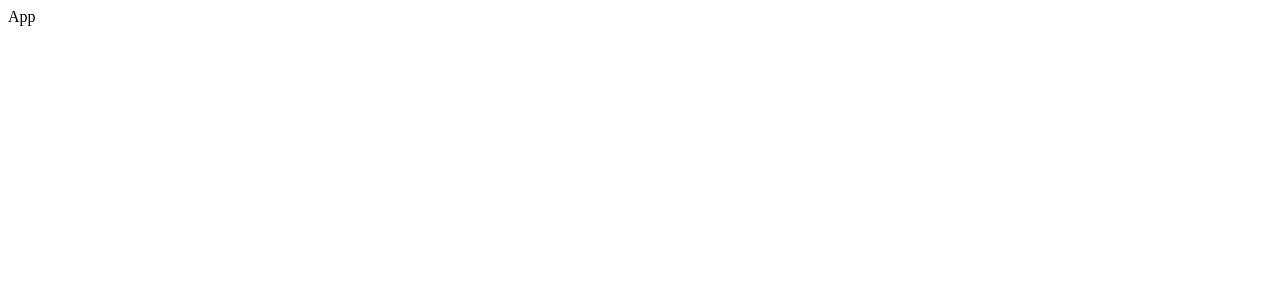
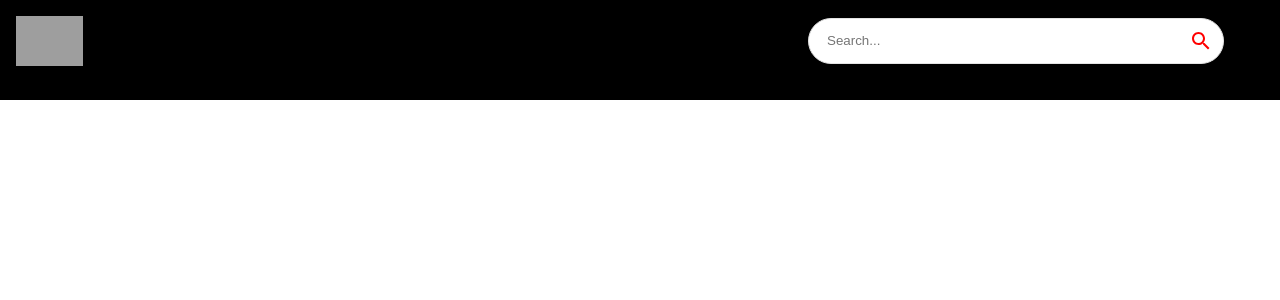
Before and after one commit to omarashzeinhom/youtube-clone-react-mui, a React (Create React App) app: page / in a window 1280 px wide. Shown: the top 300 px of the page. Built offline with nearby package versions, Linux system fonts and the light colour scheme; grey boxes are pictures that could not be loaded.

Commit message:
ADDED NAVBAR GUI

```diff
--- a/src/App.js
+++ b/src/App.js
@@ -1,11 +1,26 @@
-import React from 'react'
+import React from "react";
+import { BrowserRouter, Routes, Route } from "react-router-dom";
+import { Box } from "@mui/material";
+import {
+  ChannelDetail,
+  Feed,
+  Navbar,
+  SearchFeed,
+  VideoDetail,
+} from "./components";
 
-const App = () => {
-  return (
-    <div>
-      App
-    </div>
-  )
-}
+const App = () => (
+  <BrowserRouter>
+    <Box sx={{ backgroundColor: "#000" }}>
+      <Navbar />
+      <Routes>
+        <Route path="/" exact element={<Feed />} />
+        <Route path="/video/:id" element={<VideoDetail />} />
+        <Route path="/channel/:id" element={<ChannelDetail />} />
+        <Route path="/search/:searchTerm" element={<SearchFeed />} />
+      </Routes>
+    </Box>
+  </BrowserRouter>
+);
 
-export default App
+export default App;
--- /dev/null
+++ b/src/components/ChannelDetail.jsx
@@ -0,0 +1,11 @@
+import React from 'react'
+
+const ChannelDetail = () => {
+  return (
+    <div>
+
+    </div>
+  )
+}
+
+export default ChannelDetail
--- /dev/null
+++ b/src/components/Feed.jsx
@@ -0,0 +1,11 @@
+import React from 'react'
+
+const Feed = () => {
+  return (
+    <div>
+      Feed
+    </div>
+  )
+}
+
+export default Feed
--- /dev/null
+++ b/src/components/Navbar.jsx
@@ -0,0 +1,26 @@
+import React from "react";
+import { Stack } from "@mui/material";
+import { Link } from "react-router-dom";
+import { logo } from "../utils/constants";
+import { SearchBar } from "./index";
+
+const Navbar = () => (
+  <Stack
+    direction="row"
+    alignItems="center"
+    p={2}
+    sx={{
+      position: "sticky",
+      background: "#000",
+      top: 0,
+      justifyContent: "space-between",
+    }}
+  >
+    <Link to="/" style={{ display: "flex", alignItems: "center" }}>
+      <img src={logo} alt="logo" height={50} />
+    </Link>
+    <SearchBar />
+  </Stack>
+);
+
+export default Navbar;
--- /dev/null
+++ b/src/components/SearchBar.jsx
@@ -0,0 +1,34 @@
+import React from 'react';
+import { useState } from 'react';
+import {useNavigate} from 'react-router-dom';
+import {Paper, IconButton} from '@mui/material';
+import {Search} from '@mui/icons-material'
+
+const SearchBar = () => {
+  return (
+   <Paper
+   component="form"
+   onSubmit={()=>{}}
+   sx={{borderRadius: 20,
+border: '1px solid #e3e3e3',
+pl: 2,
+boxShadow: 'none',
+mr: {sm: 5}
+
+}}
+   >
+<input
+className='search-bar'
+placeholder='Search...'
+value=""
+onChange={()=>{}}
+
+/>
+<IconButton type='submit' sx={{p: '10px', color: 'red'}}>
+    <Search/>
+</IconButton>
+   </Paper>
+  )
+}
+
+export default SearchBar
--- /dev/null
+++ b/src/components/SearchFeed.jsx
@@ -0,0 +1,11 @@
+import React from 'react'
+
+const SearchFeed = () => {
+  return (
+    <div>
+
+    </div>
+  )
+}
+
+export default SearchFeed
--- /dev/null
+++ b/src/components/VideoDetail.jsx
@@ -0,0 +1,11 @@
+import React from 'react'
+
+const VideoDetail = () => {
+  return (
+    <div>
+
+    </div>
+  )
+}
+
+export default VideoDetail
--- /dev/null
+++ b/src/components/index.js
@@ -0,0 +1,6 @@
+export {default as ChannelDetail} from "./ChannelDetail";
+export {default as Feed} from "./Feed";
+export {default as Navbar} from "./Navbar";
+export {default as SearchFeed} from "./SearchFeed";
+export {default as VideoDetail} from "./VideoDetail";
+export {default as SearchBar} from "./SearchBar";
--- /dev/null
+++ b/src/index.css
@@ -0,0 +1,88 @@
+html,
+body {
+  margin: 0;
+  padding: 0;
+  box-sizing: border-box;
+}
+
+a {
+  text-decoration: none;
+  color: black;
+}
+
+::-webkit-scrollbar {
+  width: 0px;
+  height: 5px;
+}
+
+::-webkit-scrollbar-thumb {
+  background-color: rgb(114, 113, 113);
+  border-radius: 10px;
+  height: 200px;
+}
+
+::-webkit-scrollbar-track {
+  background-color: transparent;
+}
+
+.category-btn:hover {
+  background-color: #FC1503 !important;
+  color: white !important;
+}
+
+.category-btn:hover span{
+  color: white !important;
+}
+
+.react-player {
+  height: 77vh !important;
+  width: 100% !important;
+}
+
+.search-bar{
+  border:none;
+  outline:none;
+  width:350px;
+}
+
+.category-btn{
+  font-weight: bold !important;
+  text-transform: capitalize;
+  display: flex;
+  align-items: center;
+  justify-content: start;
+  cursor:pointer;
+  background: transparent;
+  outline: none;
+  border: none;
+
+  padding: 7px 15px;
+  margin: 10px 0px;
+  border-radius: 20px;
+  transition: all 0.3s ease;
+}
+
+@media screen and (max-width: 900px) {
+  .category-btn{
+    margin: 10px;
+  }
+}
+
+@media screen and (max-width:800px){
+  .copyright{
+    display:none !important;
+  }
+}
+
+@media screen and (max-width: 600px) {
+  .scroll-horizontal {
+    overflow: auto !important;
+  }
+
+  .react-player {
+    height: 45vh !important;
+  }
+  .search-bar{
+    width:200px;
+  }
+}
--- a/src/index.js
+++ b/src/index.js
@@ -2,6 +2,8 @@
 import ReactDOM from 'react-dom/client';
 
 import App from './App';
+import './index.css';
+
 
 const rootelm = document.getElementById('root');
 const root = ReactDOM.createRoot(rootelm);
--- /dev/null
+++ b/src/utils/constants.js
@@ -0,0 +1,42 @@
+import MusicNoteIcon from '@mui/icons-material/MusicNote';
+import HomeIcon from '@mui/icons-material/Home';
+import CodeIcon from '@mui/icons-material/Code';
+import OndemandVideoIcon from '@mui/icons-material/OndemandVideo';
+import SportsEsportsIcon from '@mui/icons-material/SportsEsports';
+import LiveTvIcon from '@mui/icons-material/LiveTv';
+import SchoolIcon from '@mui/icons-material/School';
+import FaceRetouchingNaturalIcon from '@mui/icons-material/FaceRetouchingNatural';
+import CheckroomIcon from '@mui/icons-material/Checkroom';
+import GraphicEqIcon from '@mui/icons-material/GraphicEq';
+import TheaterComedyIcon from '@mui/icons-material/TheaterComedy';
+import FitnessCenterIcon from '@mui/icons-material/FitnessCenter';
+import DeveloperModeIcon from '@mui/icons-material/DeveloperMode';
+
+export const logo = 'https://i.ibb.co/s9Qys2j/logo.png';
+
+export const categories = [
+  { name: 'New', icon: <HomeIcon />, },
+  { name: 'JS Mastery', icon: <CodeIcon />, },
+  { name: 'Coding', icon: <CodeIcon />, },
+  { name: 'ReactJS', icon: <CodeIcon />, },
+  { name: 'NextJS', icon: <CodeIcon />, },
+  { name: 'Music', icon: <MusicNoteIcon /> },
+  { name: 'Education', icon: <SchoolIcon />, },
+  { name: 'Podcast', icon: <GraphicEqIcon />, },
+  { name: 'Movie', icon: <OndemandVideoIcon />, },
+  { name: 'Gaming', icon: <SportsEsportsIcon />, },
+  { name: 'Live', icon: <LiveTvIcon />, },
+  { name: 'Sport', icon: <FitnessCenterIcon />, },
+  { name: 'Fashion', icon: <CheckroomIcon />, },
+  { name: 'Beauty', icon: <FaceRetouchingNaturalIcon />, },
+  { name: 'Comedy', icon: <TheaterComedyIcon />, },
+  { name: 'Gym', icon: <FitnessCenterIcon />, },
+  { name: 'Crypto', icon: <DeveloperModeIcon />, },
+];
+
+export const demoThumbnailUrl = 'https://i.ibb.co/G2L2Gwp/API-Course.png';
+export const demoChannelUrl = '/channel/UCmXmlB4-HJytD7wek0Uo97A';
+export const demoVideoUrl = '/video/GDa8kZLNhJ4';
+export const demoChannelTitle = 'JavaScript Mastery';
+export const demoVideoTitle = 'Build and Deploy 5 JavaScript & React API Projects in 10 Hours - Full Course | RapidAPI';
+export const demoProfilePicture = 'http://dergipark.org.tr/assets/app/images/buddy_sample.png'
```
